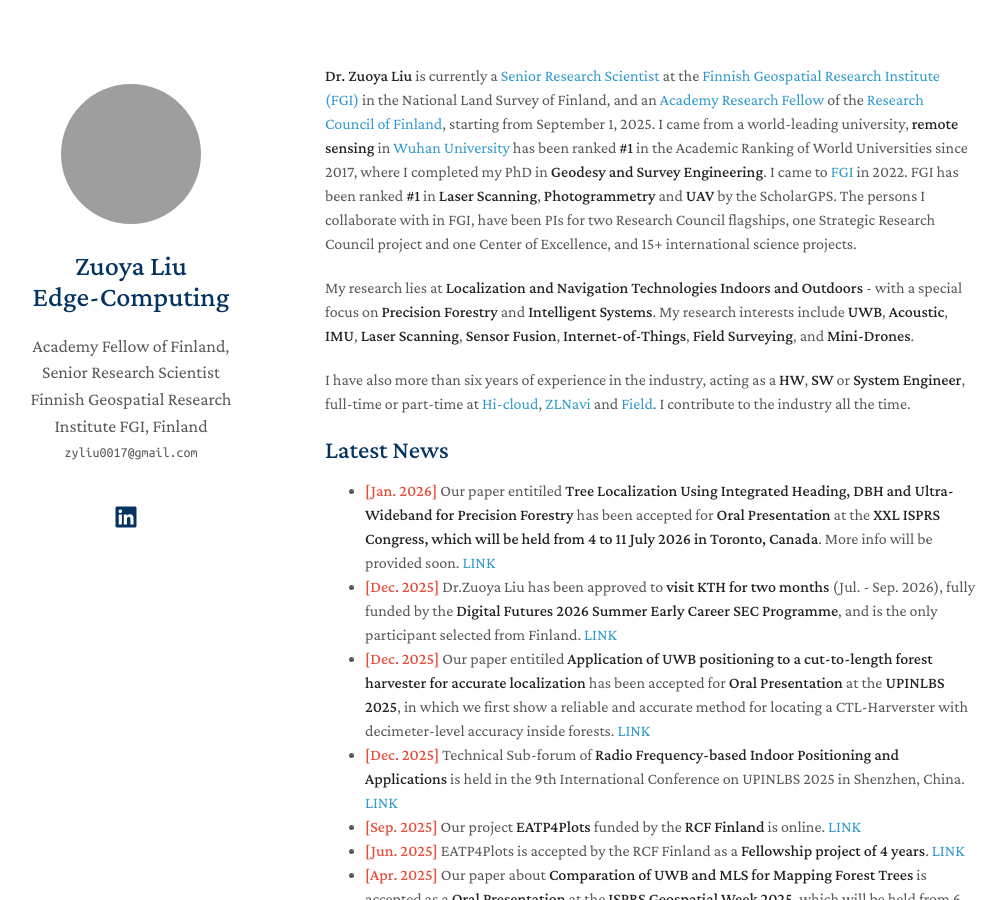
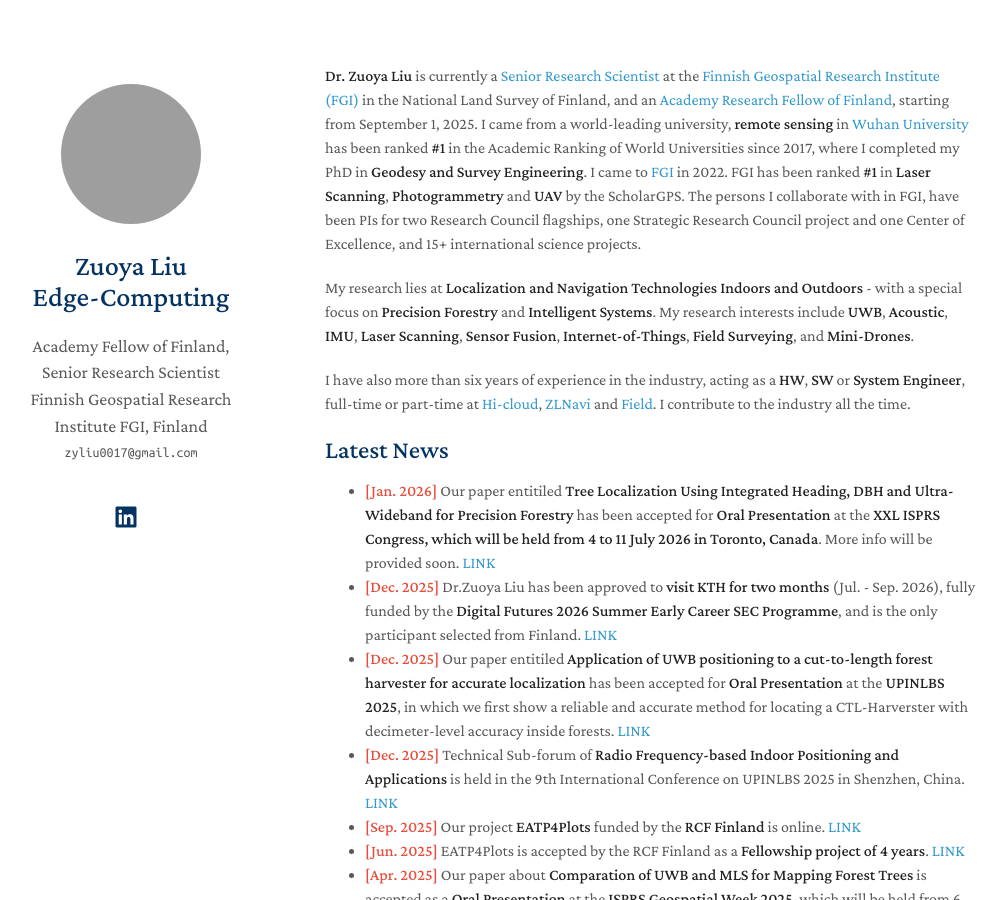
Before and after one commit to zyliu0017/zyliu0017.github.io, a Jekyll site: the page built from index.md, in a window 1280 px wide and 900 px high. Shown: the whole window, without its empty margins (145-1152 px from the left). Built offline with Jekyll 4.4.1, drawn with Linux system fonts in a browser that asks for light colours; a style sheet for code colours, icons or effects is not loaded; grey boxes are pictures that could not be loaded.

Commit message:
update News

```diff
--- a/index.md
+++ b/index.md
@@ -4,7 +4,7 @@ layout: homepage
 
 **Dr. Zuoya Liu** is currently a [Senior Research Scientist](https://www.maanmittauslaitos.fi/en/research/contact-information/staff/zuoya-liu)<!--
 --> at the [Finnish Geospatial Research Institute (FGI)](https://www.maanmittauslaitos.fi/en/research) in the National Land Survey of Finland,<!--
---> and an [Academy Research Fellow](https://research.fi/en/results/funding/83040) of the [Research Council of Finland](https://www.aka.fi/en/),<!--
+--> and an [Academy Research Fellow of Finland](https://research.fi/en/results/funding/83040),<!--
 --> starting from September 1, 2025.<!--
 --> I came from a world-leading university, **remote sensing** in [Wuhan University](https://www.whu.edu.cn/)<!--
 --> has been ranked **#1** in the Academic Ranking of World Universities since 2017, where I completed my PhD in **Geodesy and Survey Engineering**.<!--
```
